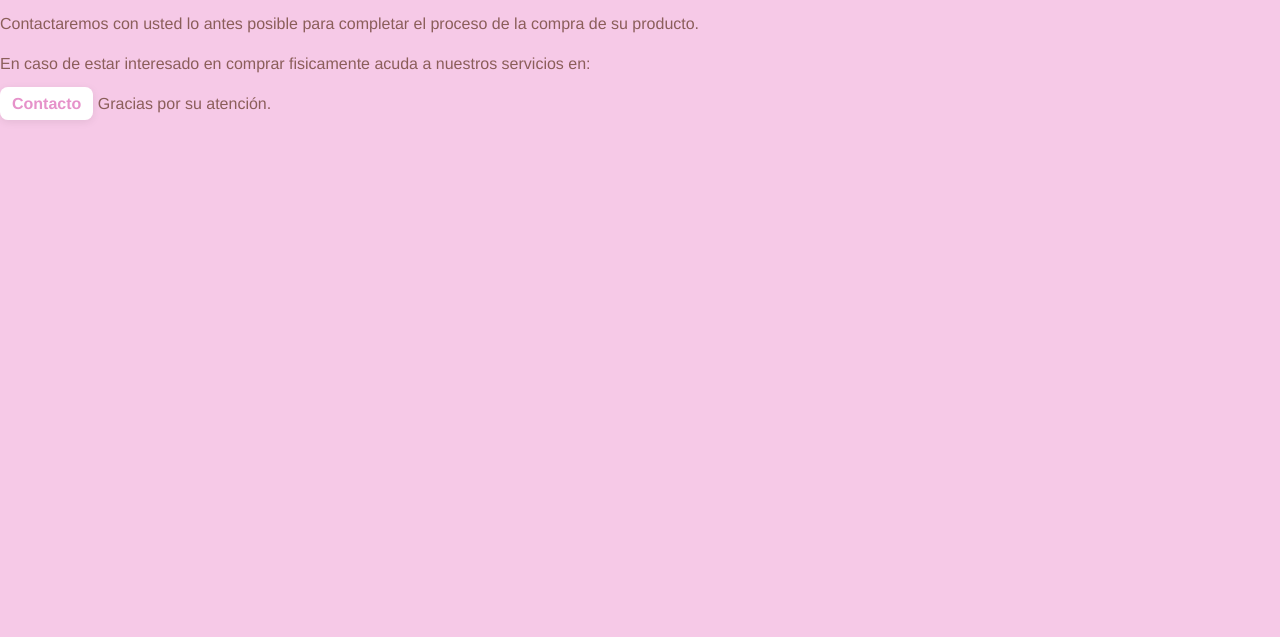
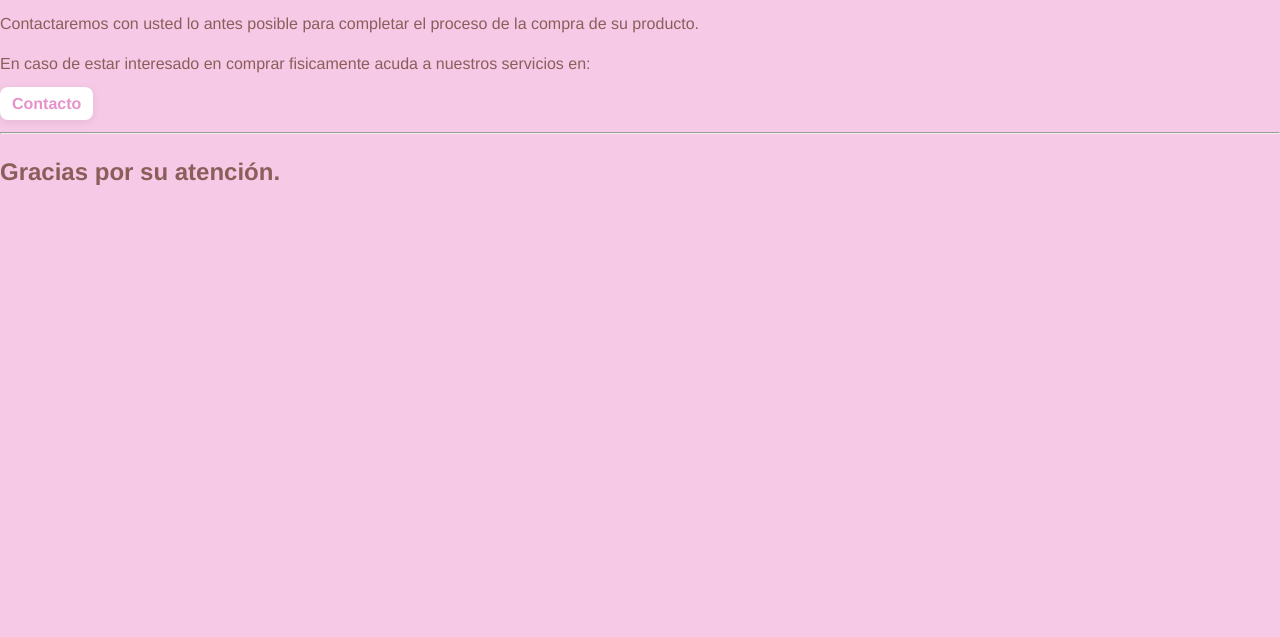
Before and after one commit to joesgadu24-dotcom/jostin-garcia-html, a plain HTML site: page views/form.html in a window 1280 px wide. Shown: the part 163-800 px from the top of the page. Drawn offline with Linux system fonts and the light colour scheme.

Commit message:
Add thank you message to form.html

```diff
--- a/views/form.html
+++ b/views/form.html
@@ -28,8 +28,9 @@
             En caso de estar interesado en comprar fisicamente acuda a nuestros servicios en:     </p>
         <p>
             <a href="contacto.html" class="nav-link active">Contacto</a>
-                Gracias por su atención.
         </p>
+        <hr>
+        <h2> Gracias por su atención.</h2>
     </main>
 </body>
 </html>
```
